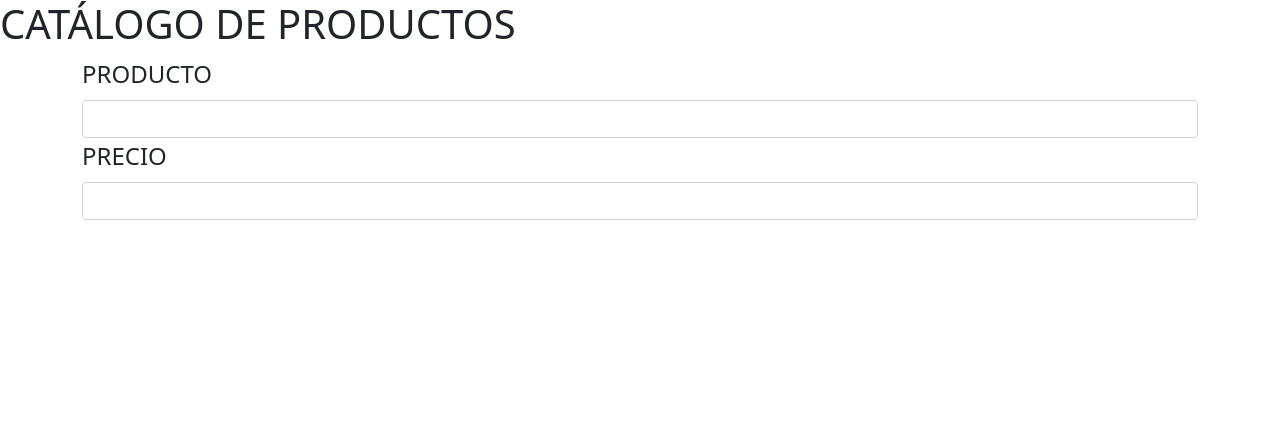
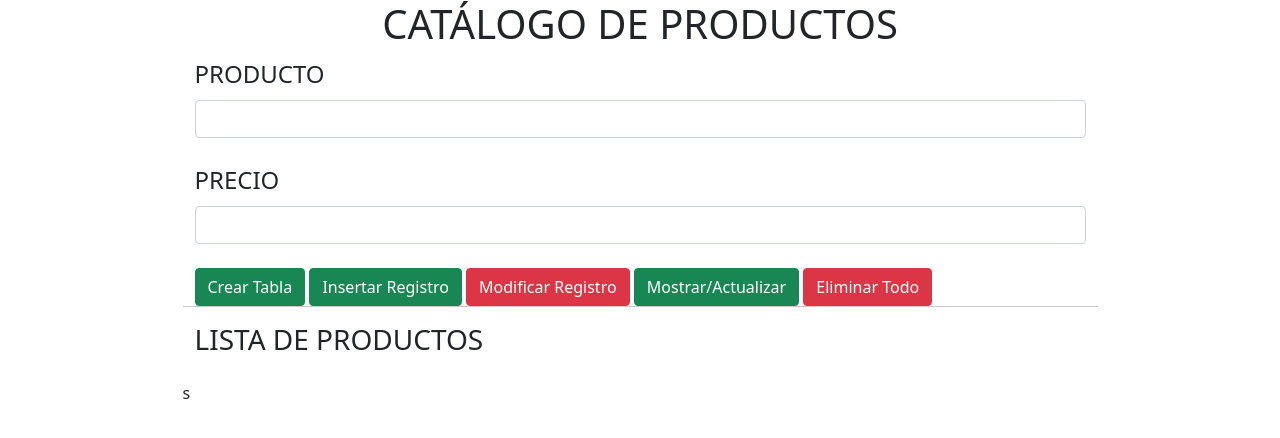
Before and after one commit to Leonel90/CRUD, a plain HTML site: page index.html in a window 1280 px wide. Drawn offline with Linux system fonts and the light colour scheme.

Commit message:
html
implementación botones

```diff
--- a/css/estilos.css
+++ b/css/estilos.css
@@ -0,0 +1,12 @@
+body{
+    width: 915px;
+    margin: 0 auto;
+}
+
+h1{
+    text-align: center;
+}
+
+form{
+    width: 915px;
+}
--- a/index.html
+++ b/index.html
@@ -22,12 +22,22 @@
                 <fieldset>
                     <legend> PRODUCTO </legend>
                     <input type="text" class="form-control" id="item">
+                    <br/>
                     <legend> PRECIO </legend>
-                    <input type="number" class="form-control" id="precio">
+                    <input type="number" step="0.01" class="form-control" id="precio">
+                    <br/>
+                    <button type="button" id="crear" class="btn btn-success"> Crear Tabla</button>
+                    <button type="button" id="insertar" class="btn btn-success"> Insertar Registro</button>
+                    <button type="button" id="modificar" class="btn btn-danger"> Modificar Registro</button>
+                    <button type="button" id="listar" class="btn btn-success"> Mostrar/Actualizar</button>
+                    <button type="button" id="borrarTodo" class="btn btn-danger"> Eliminar Todo</button>
                 </fieldset>
             </form>
+            <hr/>
+            <h3>LISTA DE PRODUCTOS</h3>
+            <table class="table table-bordered table-hover" id="listaProductos" style="width: 715;"></table>
         </div>
     </div>
 </body>
 
-</html>
+</html>s
```
